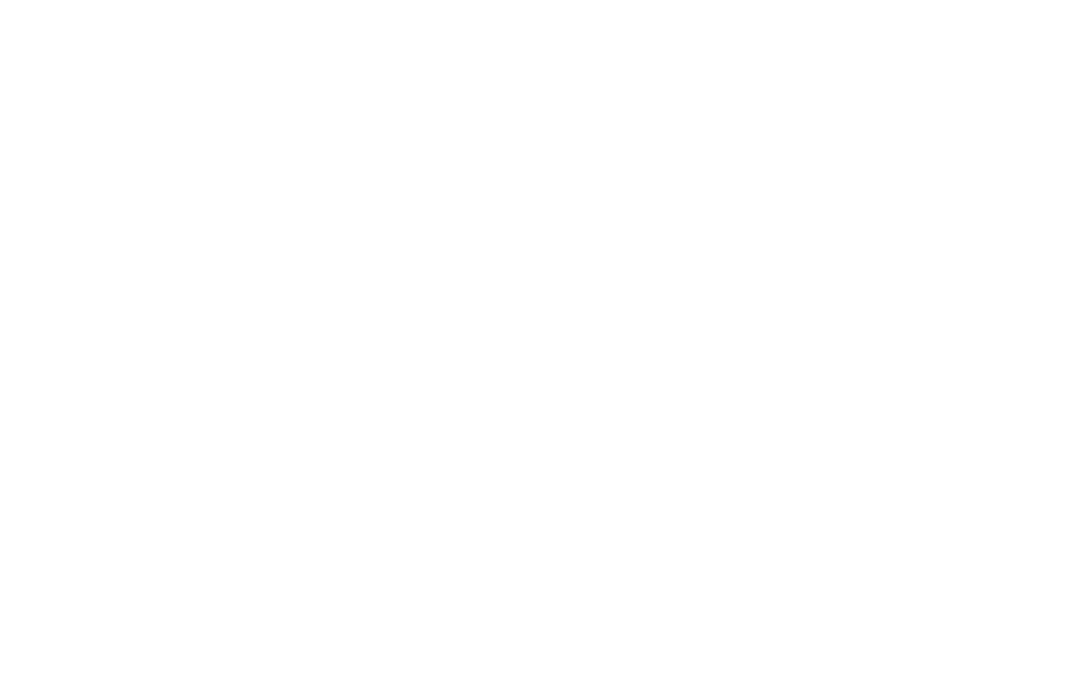
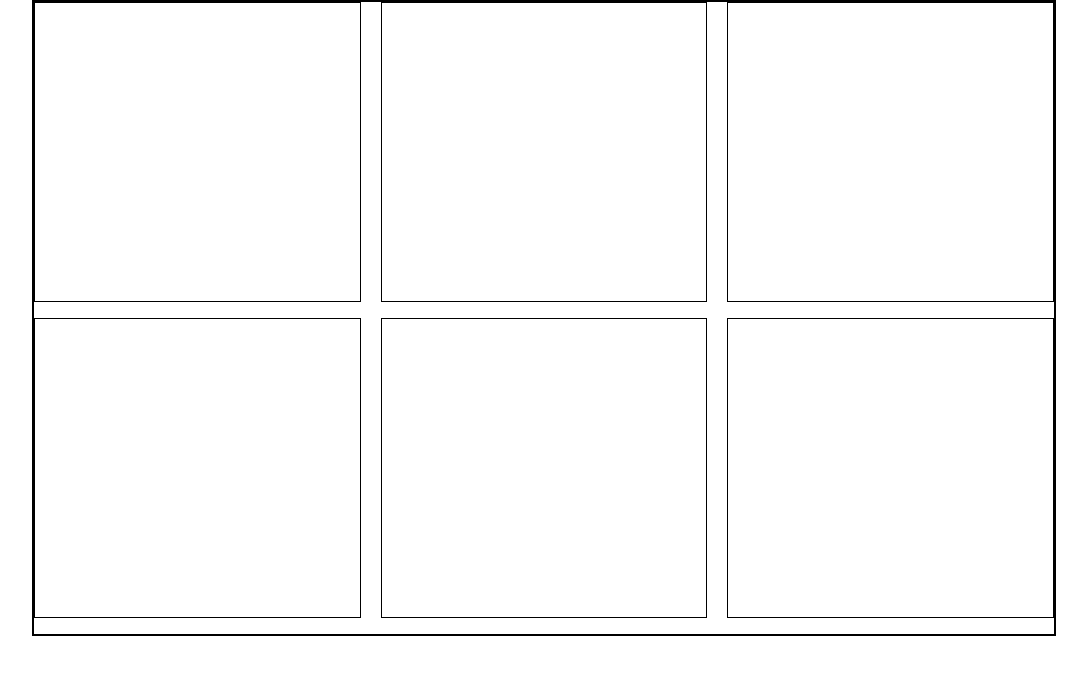
Before and after one commit to nespolisimmaco/html-css-boolando, a plain HTML site: page index.html in a window 1280 px wide. Shown: the whole page, without its empty margins (96-1183 px from the left). Drawn offline with Linux system fonts and the light colour scheme.

Commit message:
Add: columns layout

```diff
--- a/css/style.css
+++ b/css/style.css
@@ -0,0 +1,38 @@
+/* RESET */
+* {
+    margin: 0;
+    padding: 0;
+    box-sizing: border-box;
+}
+
+img {
+    max-width: 100%;
+}
+
+/* GENERAL */
+.flex {
+    display: flex;
+    flex-wrap: wrap;
+}
+
+/* MAIN */
+.container {
+    width: 80%;
+    margin: 0 auto;
+    max-width: 1100px;
+    /* debug */
+    min-height: 600px;
+    border: 2px solid black;
+}
+
+.col {
+    margin-bottom: 1rem;
+    width: calc(100% / 3 - 40px / 3);
+    /* debug */
+    min-height: 300px;
+    border: 1px solid black;
+}
+
+.col-middle {
+    margin: 0 20px 1rem;
+}
--- a/index.html
+++ b/index.html
@@ -10,5 +10,38 @@
 </head>
 <body>
 
+    <!-- MAIN -->
+    <main>
+        <!-- Container -->
+        <div class="container">
+            <!-- Flexbox -->
+            <div class="flex">
+                <!-- First row columns -->
+                <div class="col">
+
+                </div>
+                <div class="col col-middle">
+
+                </div>
+                <div class="col">
+
+                </div>
+                <!-- Second row columns -->
+                <div class="col">
+
+                </div>
+                <div class="col col-middle">
+
+                </div>
+                <div class="col">
+
+                </div>
+            </div>
+            <!-- End Flexbox -->
+        </div>
+        <!-- End Container -->
+    </main>
+    <!-- END MAIN -->
+
 </body>
 </html>
```
